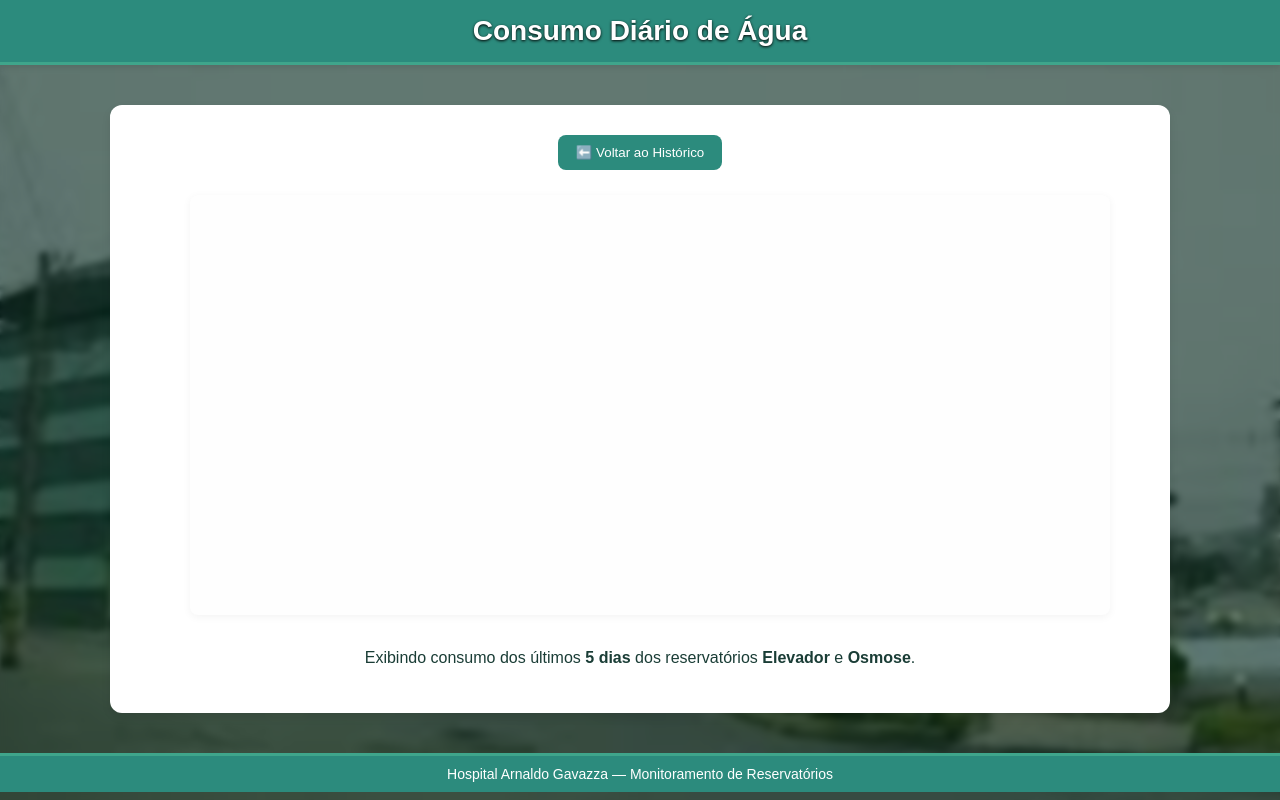
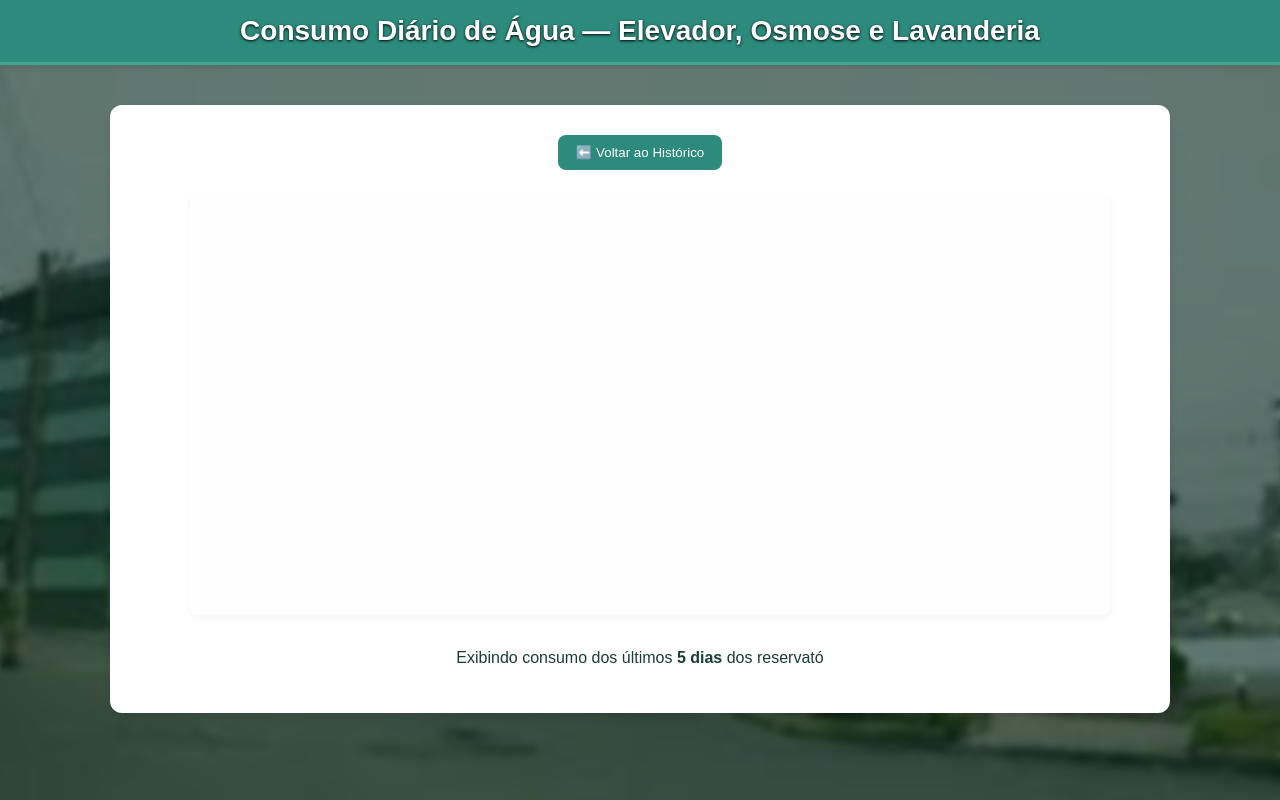
Before and after one commit to edisley1987-afk/hag, a website: page public/consumo.html in a window 1280 px wide. Drawn offline with nearby package versions, Linux system fonts and the light colour scheme; no server answers.

Commit message:
consumo.html

```diff
--- a/public/consumo.html
+++ b/public/consumo.html
@@ -85,7 +85,7 @@
 
 <body>
   <header>
-    <h2 id="tituloConsumo">Consumo Diário de Água</h2>
+    <h2 id="tituloConsumo">Consumo Diário de Água — Elevador, Osmose e Lavanderia</h2>
   </header>
 
   <main>
@@ -98,14 +98,4 @@
     </div>
 
     <div id="infoConsumo" style="margin-top: 30px; text-align: center; font-size: 16px;">
-      <p>Exibindo consumo dos últimos <strong>5 dias</strong> dos reservatórios <strong>Elevador</strong> e <strong>Osmose</strong>.</p>
-    </div>
-  </main>
-
-  <footer>
-    Hospital Arnaldo Gavazza — Monitoramento de Reservatórios
-  </footer>
-
-  <script src="consumo.js"></script>
-</body>
-</html>
+      <p>Exibindo consumo dos últimos <strong>5 dias</strong> dos reservató
```
